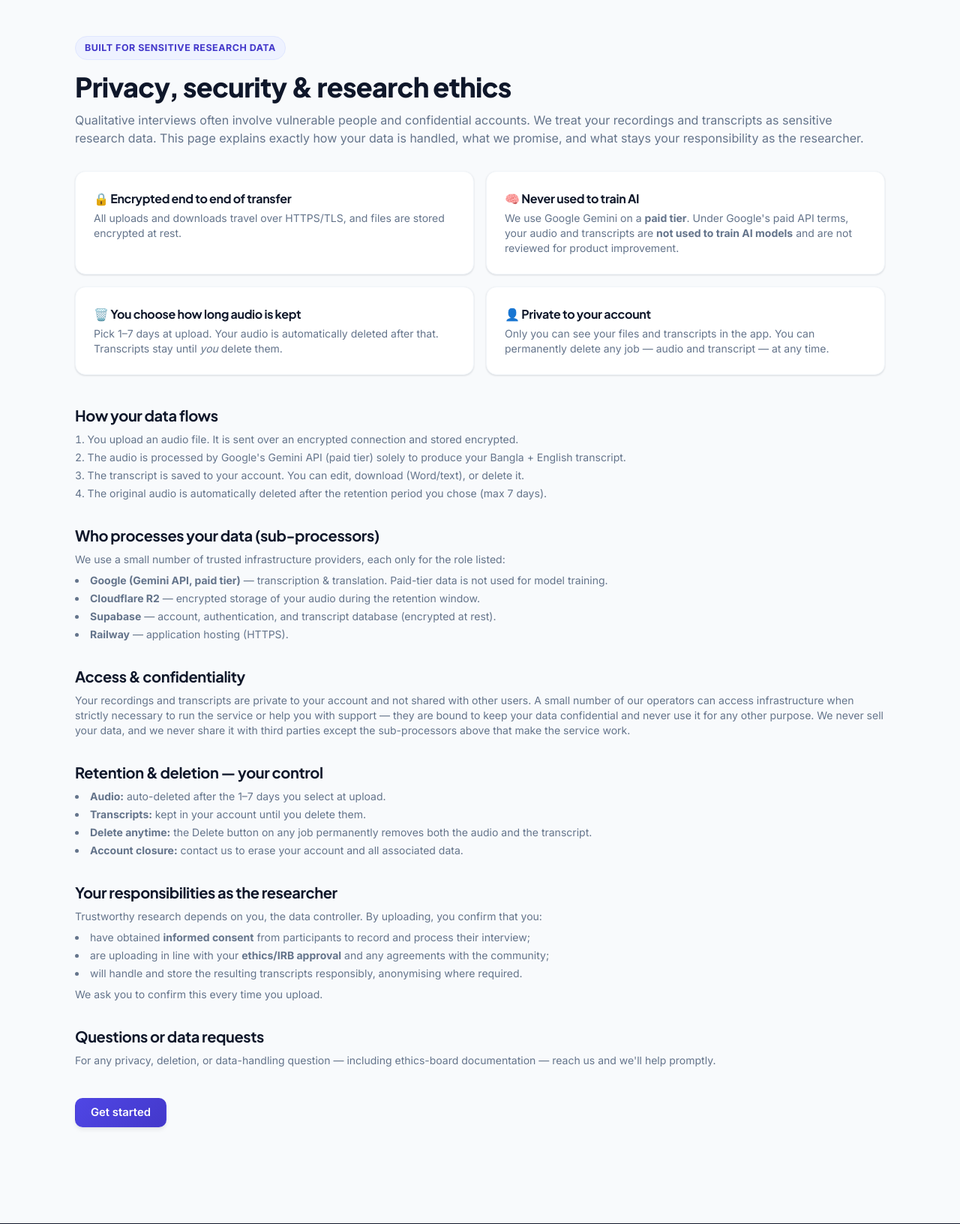
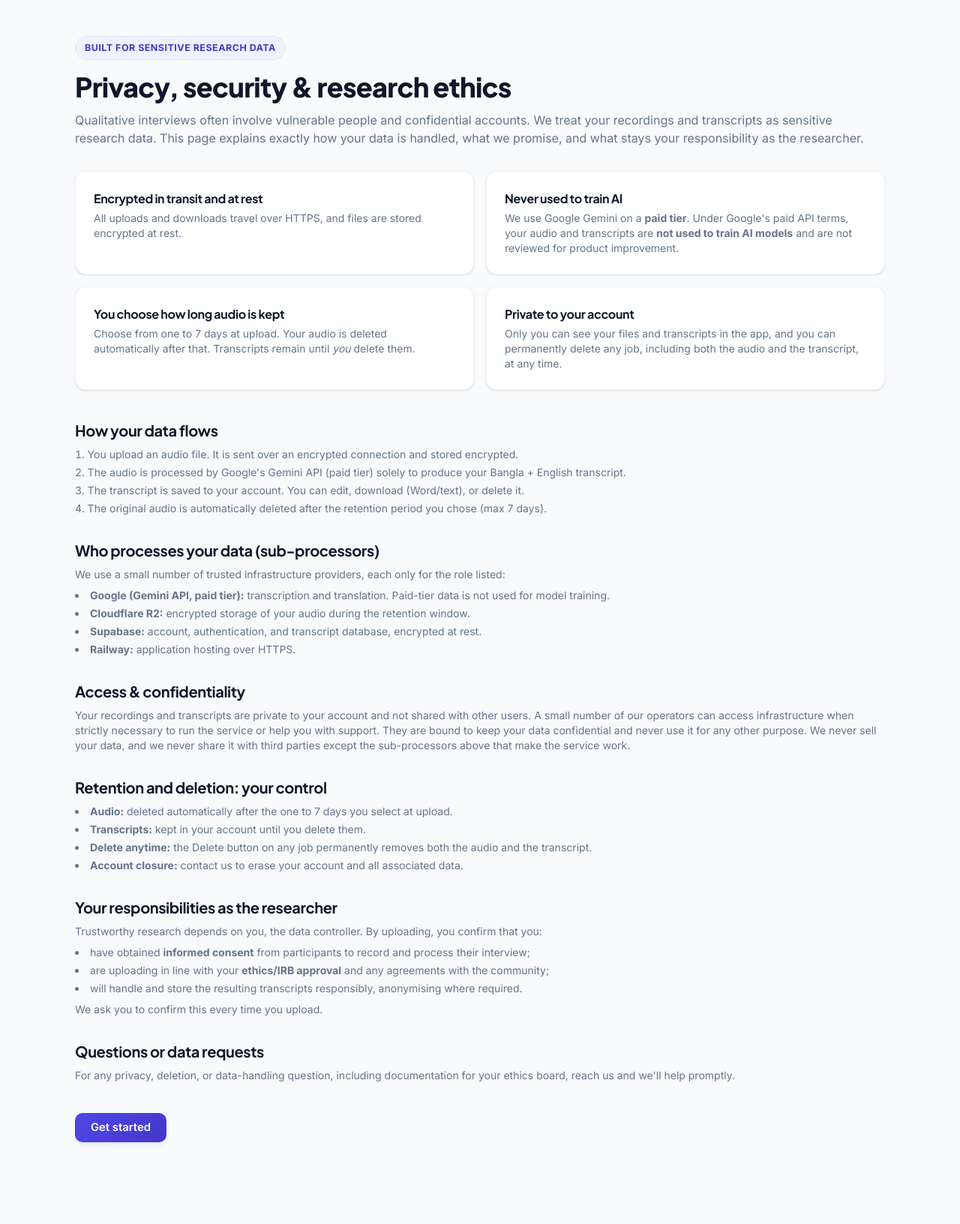
Before and after one commit to ashikpydev/yourra, a FastAPI app: page /privacy in a window 1280 px wide. Shown: the part 65-1697 px from the top of the page at 75% size. Run offline with FastAPI, Linux system fonts and the light colour scheme.

Commit message:
Copy polish: remove em/en-dashes and decorative emojis, tighten wording
Professionalism pass across all user-facing pages (landing, pricing, services,
trial, dashboard, result, privacy) and the internal admin views:

- Removed em-dashes and en-dashes (both literal characters and &mdash;/&ndash;
  entities), rewriting each sentence with normal punctuation. Ranges read as
  "1 to 7 days", "90 to 95 percent", "3 to 4 minutes".
- Removed decorative emojis and symbol glyphs (lock/brain/trash/person icons,
  the down-arrow on the download button, retry/next-flag glyphs, the saved
  tick, trailing link arrows, "View site" arrow).
- Tightened awkward phrasing (e.g. "Encrypted in transit and at rest",
  cleaner sub-processor list, clearer consent/retention copy).
- Kept tasteful UI conventions: green check bullets in the pricing feature
  list and math symbols in the savings calculator.

No logic changes; all templates verified to parse.

```diff
--- a/backend/templates/admin/base.html
+++ b/backend/templates/admin/base.html
@@ -21,7 +21,7 @@
       {% for href, label in nav %}
       <a href="{{ href }}" class="px-3 py-2 rounded-lg text-sm text-slate-300 hover:bg-white/10 hover:text-white whitespace-nowrap {% if request.url.path == href %}bg-white/10 text-white{% endif %}">{{ label }}</a>
       {% endfor %}
-      <a href="/" class="ml-auto text-sm text-slate-400 hover:text-white whitespace-nowrap">↗ View site</a>
+      <a href="/" class="ml-auto text-sm text-slate-400 hover:text-white whitespace-nowrap">View site</a>
     </div>
   </nav>
   <main class="container-page py-8">
--- a/backend/templates/admin/jobs.html
+++ b/backend/templates/admin/jobs.html
@@ -21,9 +21,9 @@
         <td class="px-4 py-3">{{ j.email }}</td>
         <td class="px-4 py-3 text-slate-700 max-w-[180px] truncate">{{ j.original_filename }}</td>
         <td class="px-4 py-3"><span class="badge {{ badges.get(j.status, 'badge-gray') }}">{{ j.status }}</span></td>
-        <td class="px-4 py-3 muted">{{ j.duration_minutes or "—" }}</td>
-        <td class="px-4 py-3 muted">{{ j.credits_used or "—" }}</td>
-        <td class="px-4 py-3 uppercase text-xs">{{ j.model_used or "—" }}</td>
+        <td class="px-4 py-3 muted">{{ j.duration_minutes or "-" }}</td>
+        <td class="px-4 py-3 muted">{{ j.credits_used or "-" }}</td>
+        <td class="px-4 py-3 uppercase text-xs">{{ j.model_used or "-" }}</td>
         <td class="px-4 py-3 muted">{{ j.created_at }}</td>
       </tr>
       {% else %}
--- a/backend/templates/admin/payments.html
+++ b/backend/templates/admin/payments.html
@@ -37,7 +37,7 @@
           <form action="/admin/payments/{{ p.id }}/reject" method="post" class="inline">
             <button type="submit" class="btn btn-danger btn-sm">Reject</button>
           </form>
-          {% else %}<span class="muted">—</span>{% endif %}
+          {% else %}<span class="muted">-</span>{% endif %}
         </td>
       </tr>
       {% else %}
--- a/backend/templates/admin/trials.html
+++ b/backend/templates/admin/trials.html
@@ -1,7 +1,7 @@
 {% extends "admin/base.html" %}
 {% block content %}
 <h1 class="text-2xl font-extrabold mb-2">Trial requests</h1>
-<p class="text-xs muted mb-6">People who asked for a trial. To grant access, use <strong>Users → Add a user</strong> (or "Manually activate credits" if they already have an account).</p>
+<p class="text-xs muted mb-6">People who asked for a trial. To grant access, use <strong>Users, then Add a user</strong> (or "Manually activate credits" if they already have an account).</p>
 
 <div class="card overflow-x-auto">
   <table class="min-w-full text-sm">
@@ -19,8 +19,8 @@
       <tr class="border-b border-slate-50 last:border-0 align-top">
         <td class="px-4 py-3 font-medium text-slate-700">{{ t.full_name }}</td>
         <td class="px-4 py-3">{{ t.email }}</td>
-        <td class="px-4 py-3 muted">{{ t.organization or "—" }}</td>
-        <td class="px-4 py-3 muted max-w-md">{{ t.purpose or "—" }}</td>
+        <td class="px-4 py-3 muted">{{ t.organization or "-" }}</td>
+        <td class="px-4 py-3 muted max-w-md">{{ t.purpose or "-" }}</td>
         <td class="px-4 py-3 muted whitespace-nowrap">{{ t.created_at }}</td>
       </tr>
       {% else %}
--- a/backend/templates/pricing.html
+++ b/backend/templates/pricing.html
@@ -50,7 +50,7 @@
   <!-- Savings: step-by-step math -->
   <div class="card card-pad max-w-3xl mx-auto mt-12">
     <h2 class="font-display text-lg font-bold">See exactly how much you save</h2>
-    <p class="muted text-sm mt-1">Enter your two numbers &mdash; the full calculation updates below, step by step.</p>
+    <p class="muted text-sm mt-1">Enter your two numbers, and the full calculation updates below, step by step.</p>
 
     <div class="grid sm:grid-cols-2 gap-4 mt-5">
       <div>
@@ -102,7 +102,7 @@
       </div>
     </div>
 
-    <p class="text-xs muted mt-3">YourRA is fixed at &#2547;399 per hour of audio. The RA rate is the figure you entered above &mdash; change it to match what you actually pay. Many organizations that outsource transcription pay more per hour, so their savings are larger.</p>
+    <p class="text-xs muted mt-3">YourRA is fixed at &#2547;399 per hour of audio. The RA rate is the figure you entered above; change it to match what you actually pay. Many organizations that outsource transcription pay more per hour, so their savings are larger.</p>
   </div>
 
   <!-- How to pay -->
--- a/backend/templates/privacy.html
+++ b/backend/templates/privacy.html
@@ -1,5 +1,5 @@
 {% extends "base.html" %}
-{% block title %}Privacy, Security & Research Ethics — YourRA{% endblock %}
+{% block title %}Privacy, Security and Research Ethics | YourRA{% endblock %}
 {% block content %}
 <section class="container-page py-12 max-w-3xl">
 
@@ -14,20 +14,20 @@
   <!-- Quick promises -->
   <div class="grid sm:grid-cols-2 gap-4 mt-8">
     <div class="card card-pad">
-      <h3 class="font-display font-bold">🔒 Encrypted end to end of transfer</h3>
-      <p class="muted text-sm mt-1">All uploads and downloads travel over HTTPS/TLS, and files are stored encrypted at rest.</p>
+      <h3 class="font-display font-bold">Encrypted in transit and at rest</h3>
+      <p class="muted text-sm mt-1">All uploads and downloads travel over HTTPS, and files are stored encrypted at rest.</p>
     </div>
     <div class="card card-pad">
-      <h3 class="font-display font-bold">🧠 Never used to train AI</h3>
+      <h3 class="font-display font-bold">Never used to train AI</h3>
       <p class="muted text-sm mt-1">We use Google Gemini on a <strong>paid tier</strong>. Under Google's paid API terms, your audio and transcripts are <strong>not used to train AI models</strong> and are not reviewed for product improvement.</p>
     </div>
     <div class="card card-pad">
-      <h3 class="font-display font-bold">🗑️ You choose how long audio is kept</h3>
-      <p class="muted text-sm mt-1">Pick 1–{{ retention_days }} days at upload. Your audio is automatically deleted after that. Transcripts stay until <em>you</em> delete them.</p>
+      <h3 class="font-display font-bold">You choose how long audio is kept</h3>
+      <p class="muted text-sm mt-1">Choose from one to {{ retention_days }} days at upload. Your audio is deleted automatically after that. Transcripts remain until <em>you</em> delete them.</p>
     </div>
     <div class="card card-pad">
-      <h3 class="font-display font-bold">👤 Private to your account</h3>
-      <p class="muted text-sm mt-1">Only you can see your files and transcripts in the app. You can permanently delete any job — audio and transcript — at any time.</p>
+      <h3 class="font-display font-bold">Private to your account</h3>
+      <p class="muted text-sm mt-1">Only you can see your files and transcripts in the app, and you can permanently delete any job, including both the audio and the transcript, at any time.</p>
     </div>
   </div>
 
@@ -48,10 +48,10 @@
       <h2 class="text-xl font-bold mb-2">Who processes your data (sub-processors)</h2>
       <p class="muted text-sm mb-2">We use a small number of trusted infrastructure providers, each only for the role listed:</p>
       <ul class="list-disc list-inside muted text-sm space-y-1">
-        <li><strong>Google (Gemini API, paid tier)</strong> — transcription &amp; translation. Paid-tier data is not used for model training.</li>
-        <li><strong>Cloudflare R2</strong> — encrypted storage of your audio during the retention window.</li>
-        <li><strong>Supabase</strong> — account, authentication, and transcript database (encrypted at rest).</li>
-        <li><strong>Railway</strong> — application hosting (HTTPS).</li>
+        <li><strong>Google (Gemini API, paid tier):</strong> transcription and translation. Paid-tier data is not used for model training.</li>
+        <li><strong>Cloudflare R2:</strong> encrypted storage of your audio during the retention window.</li>
+        <li><strong>Supabase:</strong> account, authentication, and transcript database, encrypted at rest.</li>
+        <li><strong>Railway:</strong> application hosting over HTTPS.</li>
       </ul>
     </div>
 
@@ -60,16 +60,16 @@
       <p class="muted text-sm">
         Your recordings and transcripts are private to your account and not shared with other users.
         A small number of our operators can access infrastructure when strictly necessary to run the
-        service or help you with support — they are bound to keep your data confidential and never use
+        service or help you with support. They are bound to keep your data confidential and never use
         it for any other purpose. We never sell your data, and we never share it with third parties
         except the sub-processors above that make the service work.
       </p>
     </div>
 
     <div>
-      <h2 class="text-xl font-bold mb-2">Retention &amp; deletion — your control</h2>
+      <h2 class="text-xl font-bold mb-2">Retention and deletion: your control</h2>
       <ul class="list-disc list-inside muted text-sm space-y-1">
-        <li><strong>Audio:</strong> auto-deleted after the 1–{{ retention_days }} days you select at upload.</li>
+        <li><strong>Audio:</strong> deleted automatically after the one to {{ retention_days }} days you select at upload.</li>
         <li><strong>Transcripts:</strong> kept in your account until you delete them.</li>
         <li><strong>Delete anytime:</strong> the Delete button on any job permanently removes both the audio and the transcript.</li>
         <li><strong>Account closure:</strong> contact us to erase your account and all associated data.</li>
@@ -92,7 +92,7 @@
     <div>
       <h2 class="text-xl font-bold mb-2">Questions or data requests</h2>
       <p class="muted text-sm">
-        For any privacy, deletion, or data-handling question — including ethics-board documentation —
+        For any privacy, deletion, or data-handling question, including documentation for your ethics board,
         reach us
         {% if whatsapp_number %}on <a class="text-indigo-600 font-medium" href="https://wa.me/88{{ whatsapp_number }}" target="_blank" rel="noopener">WhatsApp</a>{% endif %}
         and we'll help promptly.
--- a/backend/templates/trial.html
+++ b/backend/templates/trial.html
@@ -11,7 +11,7 @@
 
     {% if request.query_params.get('submitted') %}
     <div class="mb-5 rounded-xl border border-emerald-300 bg-emerald-50 text-emerald-800 px-4 py-3 text-center text-sm">
-      ✓ Thanks! We've received your request and will get back to you shortly.
+      Thank you. We've received your request and will get back to you shortly.
     </div>
     {% endif %}
 
```
Also changed, not shown: backend/templates/dashboard.html (+5 -5 lines), backend/templates/landing.html (+9 -9 lines), backend/templates/result.html (+11 -11 lines), backend/templates/services.html (+4 -4 lines).
